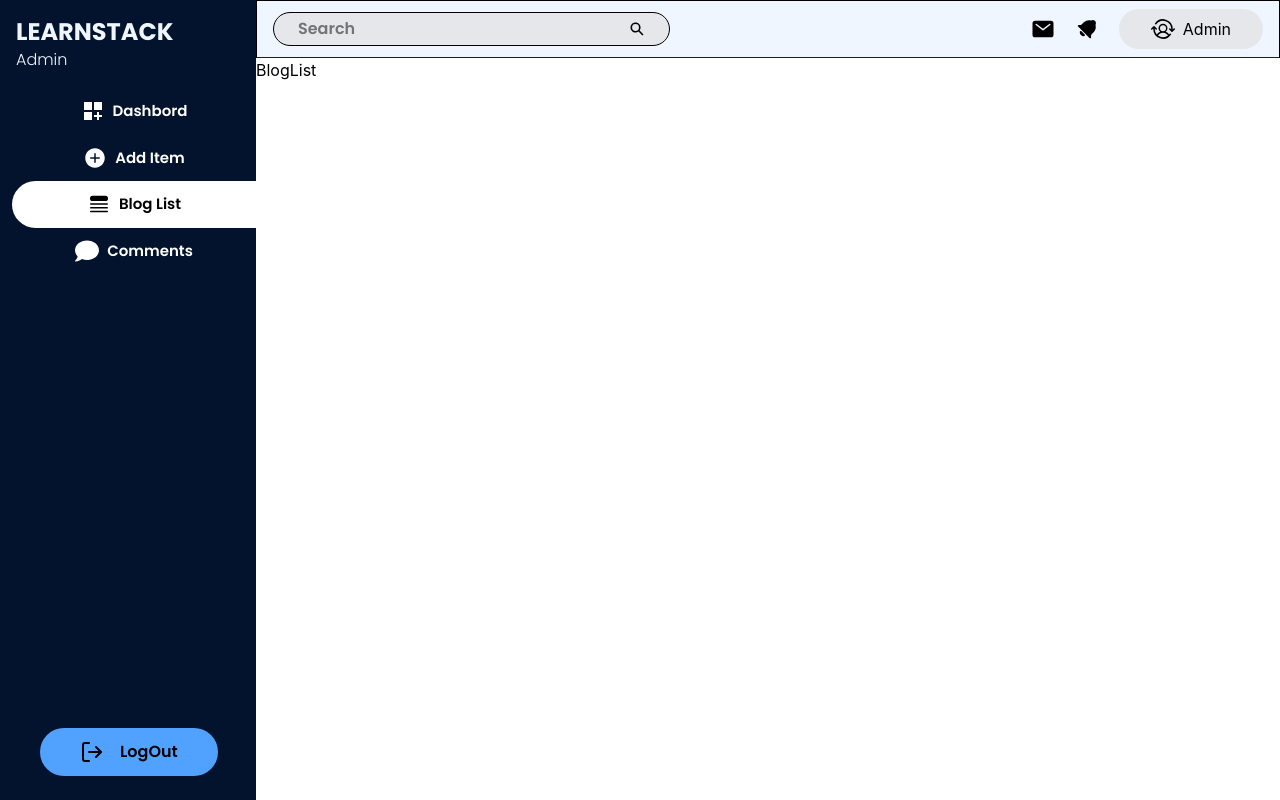
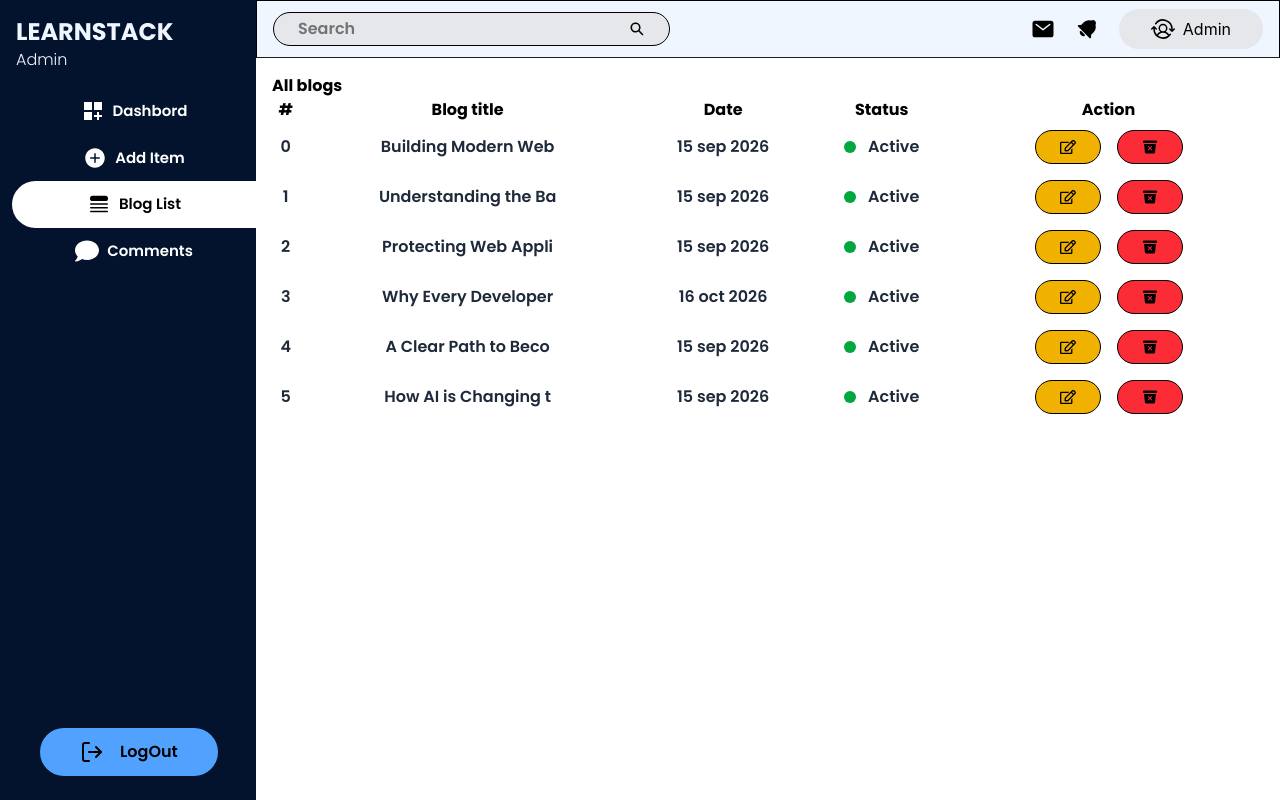
Before and after one commit to LakshanJayalath171/Blog-Application, a React (Vite) app: page /admin/dashbord in a window 1280 px wide. Both pictures are taken after a click on the element "Blog List". Built offline with nearby package versions, Linux system fonts and the light colour scheme.

Commit message:
Created all UI for a admin bloglist

```diff
--- a/src/Components/BlogList.tsx
+++ b/src/Components/BlogList.tsx
@@ -1,9 +1,48 @@
-import React from 'react'
+import { FaRegEdit } from "react-icons/fa";
+import { IoTrashBin } from "react-icons/io5";
+import { sample_blogs } from "../assets/assest";
 
 const BlogList = () => {
   return (
-    <div>BlogList</div>
-  )
+    <div className="p-4">
+      <h2 className="poppins-bold">All blogs</h2>
+      <table className="w-full px-4 py-2">
+        <thead className="p-3">
+          <tr className="text-center">
+            <td className="poppins-bold">#</td>
+            <td className="poppins-bold">Blog title</td>
+            <td className="poppins-bold">Date</td>
+            <td className="poppins-bold">Status</td>
+            <td className="poppins-bold">Action</td>
+          </tr>
+        </thead>
+
+        <tbody>
+          {sample_blogs.map((items, index) => (
+            <tr className="text-center" key={index}>
+              <td className="poppins-semibold text-gray-800">{index}</td>
+              <td className="poppins-semibold text-gray-800">{items.title.slice(0,20)}</td>
+              <td className="poppins-semibold text-gray-800">{items.date}</td>
+              <td className="poppins-semibold text-gray-800">
+                <div className="flex items-center justify-center gap-3">
+                  <div className="rounded-full bg-green-600 w-3 h-3"></div>
+                  <p>Active</p>
+                </div>
+              </td>
+              <td className="flex items-center justify-center">
+                <button className="bg-yellow-500 border border-1 cursor-pointer py-2 px-6 rounded-3xl m-2">
+                  <FaRegEdit />
+                </button>
+                <button className="bg-red-500 border border-1 cursor-pointer py-2 px-6 rounded-3xl m-2">
+                  <IoTrashBin />
+                </button>
+              </td>
+            </tr>
+          ))}
+        </tbody>
+      </table>
+    </div>
+  );
 }
 
 export default BlogList
```
